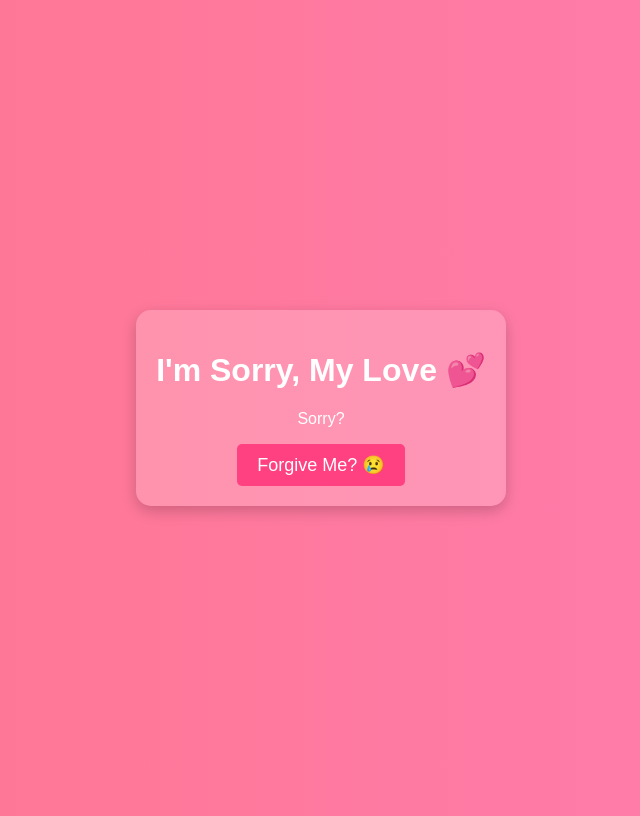
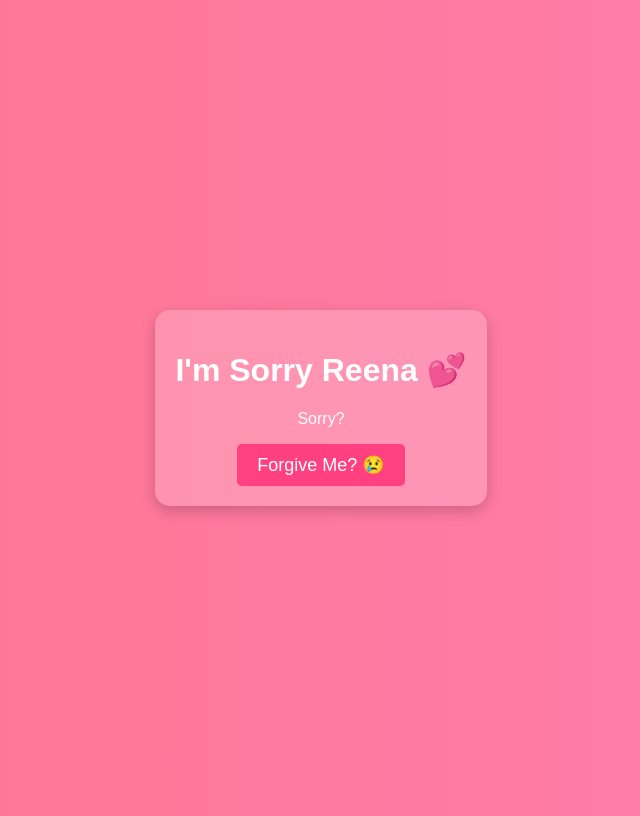
Before and after one commit to Saramsh-sudo/PortfolioWebsite, a plain HTML site: page index.html in a window 1280 px wide. Shown: the whole page, without its empty margins (319-959 px from the left). Drawn offline with nearby package versions, Linux system fonts and the light colour scheme.

Commit message:
Update index.html

```diff
--- a/index.html
+++ b/index.html
@@ -10,7 +10,7 @@
 <body>
 
     <div class="container">
-        <h1>I'm Sorry, My Love 💕</h1>
+        <h1>I'm Sorry Reena 💕</h1>
         <p>Sorry?</p>
         <button id="forgiveBtn">Forgive Me? 😢</button>
         <div id="heartContainer"></div>
```
